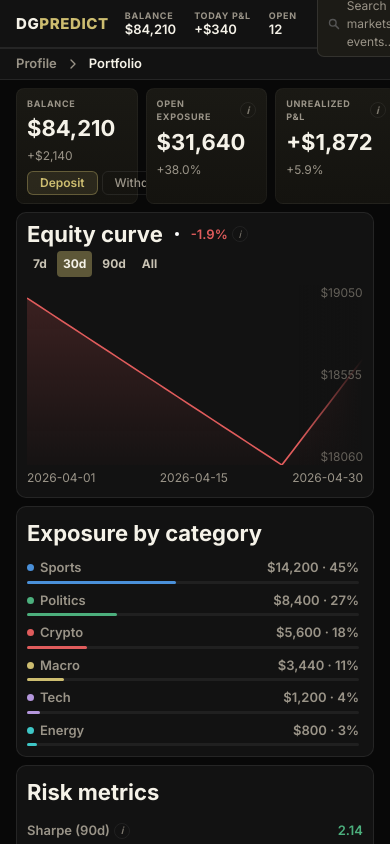
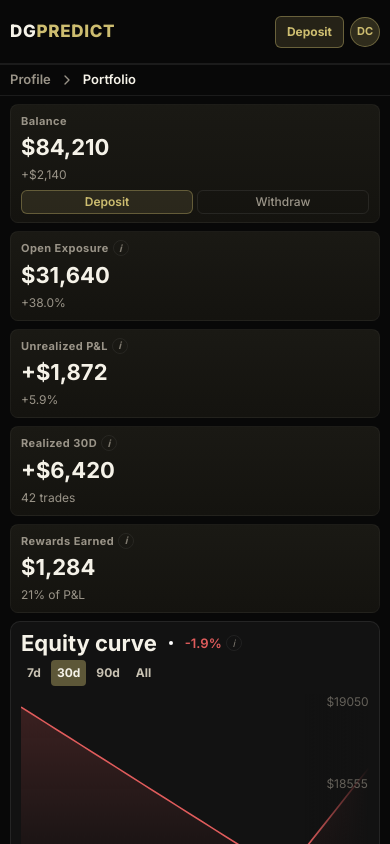
Before and after one commit to inwardthinker/dg-terminal-fe, a Next.js app: page /portfolio in a window 390 px wide. Shown: the top 844 px of the page. Built offline with nearby package versions, Linux system fonts and the light colour scheme.

Commit message:
updated responsiveness

```diff
--- a/src/app/(dashboard)/portfolio/open-positions/page.tsx
+++ b/src/app/(dashboard)/portfolio/open-positions/page.tsx
@@ -29,8 +29,8 @@ const page = () => {
                 ]}
             />
 
-            <div className="max-w-[1280px] mx-auto px-4 space-y-4">
-                <div className="grid grid-cols-2 sm:grid-cols-4 gap-4">
+            <div className="w-full px-sp5 sm:px-sp7 space-y-4">
+                <div className="grid grid-cols-1 sm:grid-cols-2 lg:grid-cols-4 gap-4">
                     {cards.map(({ id, ...rest }) => (
                         <KpiCard key={id} {...rest} />
                     ))}
--- a/src/app/(dashboard)/portfolio/page.tsx
+++ b/src/app/(dashboard)/portfolio/page.tsx
@@ -44,11 +44,10 @@ export default function PortfolioPage() {
 
 
       {/* ── Page body ── */}
-      <main className="px-sp7 py-sp4 flex flex-col gap-sp4 bg-bg-0">
+      <main className="px-sp5 sm:px-sp7 py-sp4 flex flex-col gap-sp4 bg-bg-0">
 
-        {/* KPI row — 5 equal columns, scrollable on narrow screens */}
-        <div className="overflow-x-auto -mx-sp7 px-sp7">
-        <div className="grid grid-cols-5 gap-2 min-w-[640px]">
+        {/* KPI row — responsive: 1 col on xs, 2 on sm, 3 on md, 5 on lg */}
+        <div className="grid grid-cols-1 sm:grid-cols-2 md:grid-cols-3 lg:grid-cols-5 gap-2">
 
           {/* Balance */}
           <KpiCard
@@ -107,10 +106,9 @@ export default function PortfolioPage() {
             tooltip="Maker rebates and referral bonuses earned in the last 30 days."
           />
         </div>
-        </div>
 
         {/* Row 2: Equity curve (wider) + Exposure by category */}
-        <div className="grid gap-sp4 xl:grid-cols-[1.4fr_1fr]">
+        <div className="grid gap-sp4 lg:grid-cols-[1.4fr_1fr]">
           <EquityCurvePanel />
           <ExposureCategoryPanel
             exposure={portfolio?.exposure ?? []}
@@ -119,7 +117,7 @@ export default function PortfolioPage() {
         </div>
 
         {/* Row 3: Risk metrics + Open positions */}
-        <div className="grid gap-sp4 xl:grid-cols-[1fr_1.85fr]">
+        <div className="grid gap-sp4 lg:grid-cols-[1fr_1.85fr]">
           <RiskMetricsPanel
             metrics={portfolio?.riskMetrics ?? []}
             loading={loading}
--- a/src/app/layout.tsx
+++ b/src/app/layout.tsx
@@ -22,8 +22,8 @@ export default function RootLayout({ children }: RootLayoutProps) {
   return (
     <html lang="en" className={inter.variable}>
       <body className="flex flex-col min-h-screen">
+        <TopBar />
         <div className="mx-auto w-full max-w-[1400px]">
-          <TopBar />
           {children}
         </div>
       </body>
--- a/src/components/layout/TopBar.tsx
+++ b/src/components/layout/TopBar.tsx
@@ -17,17 +17,18 @@ export function TopBar({ userInitials = "DC" }: TopBarProps) {
   const ready = !loading && kpis != null;
 
   return (
-    <header className="bg-bg-1 border-b border-line-c h-12 flex items-center px-sp7 flex-shrink-0">
+    <header className="bg-bg-0 border-b border-line-c h-16 flex-shrink-0 w-full">
+      <div className="mx-auto w-full max-w-[1400px] h-full flex items-center px-sp5 sm:px-sp7 gap-sp4">
       {/* ── Left: brand + quick stats ── */}
-      <div className="flex items-center gap-sp7 flex-shrink-0">
+      <div className="flex items-center gap-sp5 md:gap-sp7 flex-shrink-0">
         {/* Brand */}
         <div className="flex items-center leading-none">
-          <span className="text-[15px] font-[800] text-t-1 tracking-[0.04em]">DG</span>
-          <span className="text-[15px] font-[800] text-g-3 tracking-[0.04em]">PREDICT</span>
+          <span className="text-[17px] font-[800] text-t-1 tracking-[0.04em]">DG</span>
+          <span className="text-[17px] font-[800] text-g-3 tracking-[0.04em]">PREDICT</span>
         </div>
 
         {/* Quick stats */}
-        <div className="flex gap-[18px]">
+        <div className="hidden lg:flex gap-[18px]">
           <div className="flex flex-col">
             <span className="text-label">Balance</span>
             <span className="text-secondary leading-[1.2]">
@@ -56,8 +57,8 @@ export function TopBar({ userInitials = "DC" }: TopBarProps) {
       </div>
 
       {/* ── Centre: search ── */}
-      <div className="flex-1 flex justify-center px-[20px]">
-        <div className="bg-bg-2 border border-[rgba(255,255,255,0.1)] rounded-r5 py-[5px] px-[10px] flex items-center gap-[7px] w-full max-w-[260px] cursor-text">
+      <div className="flex-1 hidden sm:flex justify-center px-sp4 md:px-[20px]">
+        <div className="bg-bg-2 border border-[rgba(255,255,255,0.1)] rounded-r5 py-[6px] px-[10px] flex items-center gap-[7px] w-full max-w-[300px] cursor-text">
           <svg
             width="12"
             height="12"
@@ -81,14 +82,14 @@ export function TopBar({ userInitials = "DC" }: TopBarProps) {
       </div>
 
       {/* ── Right: actions ── */}
-      <div className="flex items-center gap-sp4 flex-shrink-0">
+      <div className="flex items-center gap-sp3 sm:gap-sp4 flex-shrink-0 ml-auto">
         {/* Deposit */}
-        <button className="px-[11px] py-[5px] bg-[rgba(205,189,112,0.15)] border border-line-g rounded-r4 text-button text-g-3 whitespace-nowrap cursor-pointer hover:bg-[rgba(205,189,112,0.22)] transition-colors">
-          + Deposit
+        <button className="px-[11px] py-[6px] bg-[rgba(205,189,112,0.15)] border border-line-g rounded-r4 text-button text-g-3 whitespace-nowrap cursor-pointer hover:bg-[rgba(205,189,112,0.22)] transition-colors">
+          <span className="hidden xs:inline">+ </span>Deposit
         </button>
 
         {/* Portfolio pill */}
-        <div className="px-[11px] py-[4px] border border-line-g rounded-r9 text-[10.5px] flex items-center gap-[6px] cursor-pointer">
+        <div className="hidden sm:flex px-[11px] py-[5px] border border-line-g rounded-r9 text-[10.5px] items-center gap-[6px] cursor-pointer">
           <span className="text-label">Portfolio</span>
           <span
             className={`text-secondary ${
@@ -100,9 +101,10 @@ export function TopBar({ userInitials = "DC" }: TopBarProps) {
         </div>
 
         {/* Avatar */}
-        <div className="w-[26px] h-[26px] rounded-full bg-[rgba(205,189,112,0.2)] border border-line-g flex items-center justify-center text-[10px] font-[700] text-g-3 select-none">
+        <div className="w-[30px] h-[30px] rounded-full bg-[rgba(205,189,112,0.2)] border border-line-g flex items-center justify-center text-[11px] font-[700] text-g-3 select-none">
           {userInitials}
         </div>
+      </div>
       </div>
     </header>
   );
--- a/src/components/ui/Breadcrumb.tsx
+++ b/src/components/ui/Breadcrumb.tsx
@@ -19,7 +19,8 @@ export function Breadcrumb({
     className,
 }: BreadcrumbProps) {
     return (
-        <div className="flex justify-between px-sp7 py-[5px] items-center bg-bg-1 border-y border-line-c">
+        <div className="bg-bg-0 border-y border-line-c w-screen relative left-1/2 -ml-[50vw]">
+          <div className="mx-auto w-full max-w-[1400px] flex justify-between px-sp5 sm:px-sp7 py-[5px] items-center">
             <nav aria-label="Breadcrumb" className={className}>
                 <ol className="flex items-center gap-1 text-secondary text-t-3!">
                     {items.map((item, index) => {
@@ -55,6 +56,7 @@ export function Breadcrumb({
                 </ol>
             </nav>
             <div className="text-secondary text-t-3/20! border border-line-c rounded-r2 px-sp3 py-sp1 max-sm:hidden">cmdP to close</div>
+          </div>
         </div>
     )
 }
--- a/src/features/portfolio/components/KpiCard.tsx
+++ b/src/features/portfolio/components/KpiCard.tsx
@@ -57,7 +57,7 @@ export function KpiCard({
     >
       {/* Top: label + value + sub */}
       <div className="flex flex-col gap-[2px]">
-        <div className="flex items-center gap-sp2 text-label">
+        <div className="flex items-center gap-sp2 text-badge-muted">
           <span>{label}</span>
           {tooltip && <InfoTooltip text={tooltip} />}
         </div>
--- a/src/features/portfolio/components/TradeHistoryPanel.tsx
+++ b/src/features/portfolio/components/TradeHistoryPanel.tsx
@@ -110,10 +110,10 @@ export function TradeHistoryPanel({
   return (
     <div className="bg-bg-1 border border-line-c rounded-r7 p-sp5">
       {/* Header */}
-      <div className="flex items-center justify-between mb-sp4">
+      <div className="flex flex-col sm:flex-row sm:items-center sm:justify-between gap-sp3 mb-sp4">
         <span className="text-primary">Trade history</span>
 
-        <div className="flex items-center gap-sp7">
+        <div className="flex items-center gap-sp5 sm:gap-sp7 flex-wrap">
           {/* Period tabs */}
           <div className="flex gap-[3px]">
             {PERIODS.map((p) => (
@@ -141,6 +141,8 @@ export function TradeHistoryPanel({
         </div>
       </div>
 
+      <div className="overflow-x-auto -mx-sp5 px-sp5">
+      <div className="min-w-[720px]">
       {/* Column headers */}
       <div className={`${TRADE_HISTORY_GRID_CLASS} text-support pb-[5px] border-b border-line-c mb-[2px]`}>
         <span>Date</span>
@@ -201,8 +203,11 @@ export function TradeHistoryPanel({
         ))
       )}
 
+      </div>
+      </div>
+
       {/* Pagination */}
-      <div className="flex justify-between items-center pt-[7px] border-t border-[rgba(255,255,255,0.05)] text-support mt-[3px]">
+      <div className="flex justify-between items-center pt-[7px] border-t border-[rgba(255,255,255,0.05)] text-support mt-[3px] gap-sp3 flex-wrap">
         <span>
           {filtered.length === 0
             ? "No trades"
--- a/src/styles/globals.css
+++ b/src/styles/globals.css
@@ -308,6 +308,12 @@ a {
   font-weight: var(--type-badge-weight);
   letter-spacing: var(--type-badge-track);
 }
+.text-badge-muted {
+  font-size: var(--type-badge-size);
+  font-weight: var(--type-badge-weight);
+  letter-spacing: var(--type-badge-track);
+  color: var(--type-support-color);
+}
 
 .text-mono {
   font-size: var(--type-mono-size);
```
Also changed, not shown: .claude/launch.json, 1 other file (tests, documents, lock files or other folders).
